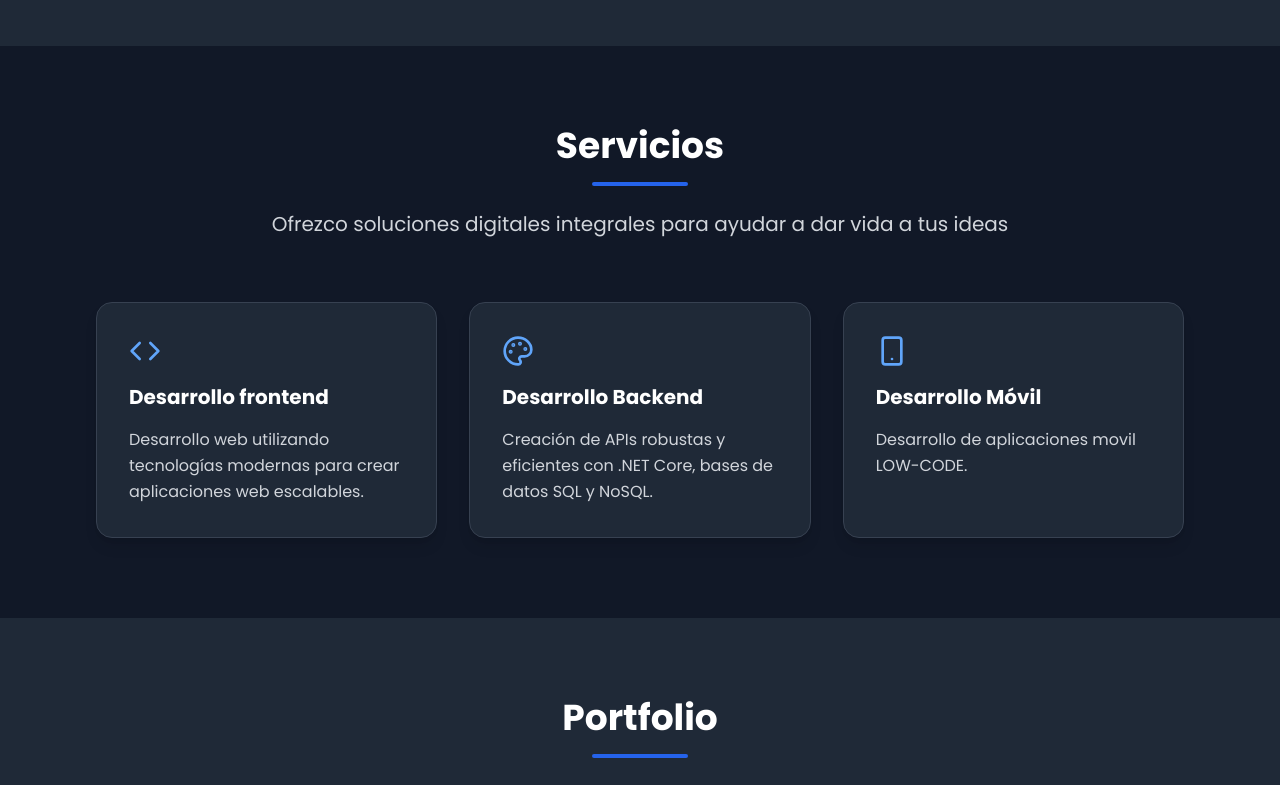
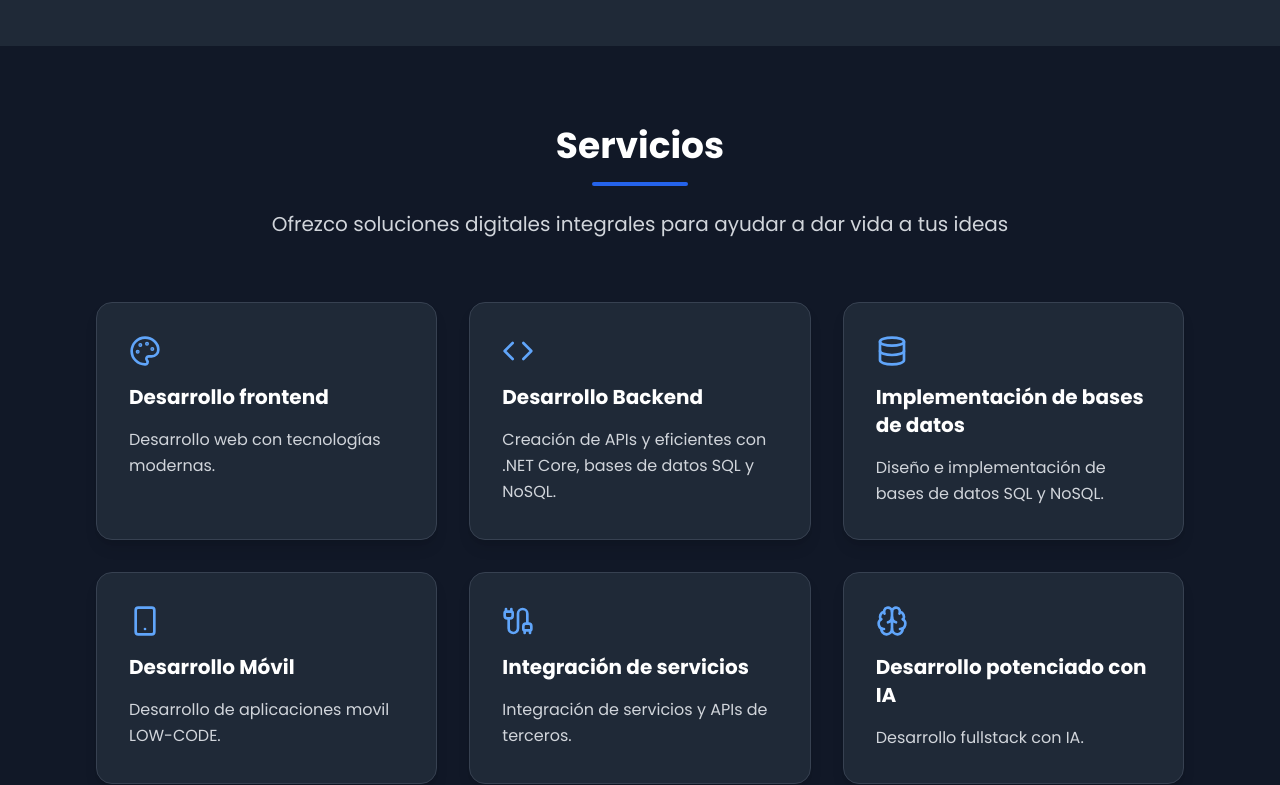
Before and after one commit to leonardoburgosd/portafoliov2, a React (Vite) app: page / in a window 1280 px wide. Shown: the part 2000-2785 px from the top of the page. Built offline with nearby package versions, Linux system fonts and the light colour scheme.

Commit message:
Feature: adición de servicios, corrección de icon

```diff
--- a/index.html
+++ b/index.html
@@ -3,7 +3,7 @@
 
 <head>
   <meta charset="UTF-8" />
-  <link rel="icon" type="image/svg+xml" href="/src//assets/icon.png" />
+  <link rel="icon" type="image/svg+xml" href="/public/icon.png" />
   <meta name="viewport" content="width=device-width, initial-scale=1.0" />
   <title>Leonardo Burgos</title>
   <link href="https://cdnjs.cloudflare.com/ajax/libs/flowbite/2.2.1/flowbite.min.css" rel="stylesheet" />
--- a/src/components/ServicesSection.tsx
+++ b/src/components/ServicesSection.tsx
@@ -1,4 +1,4 @@
-import { Code, Palette, Smartphone } from 'lucide-react';
+import { Brain, Cable, Code, Database, Palette, Smartphone } from 'lucide-react';
 
 interface ServicesSectionProps {
     isDarkMode: boolean;
@@ -10,19 +10,34 @@ export const ServicesSection = ({ isDarkMode }: ServicesSectionProps) => {
 
     const services = [
         {
-            icon: <Code size={32} />,
+            icon: <Palette size={32} />,
             title: "Desarrollo frontend",
-            description: "Desarrollo web utilizando tecnologías modernas para crear aplicaciones web escalables."
+            description: "Desarrollo web con tecnologías modernas."
         },
         {
-            icon: <Palette size={32} />,
+            icon: <Code size={32} />,
             title: "Desarrollo Backend",
-            description: "Creación de APIs robustas y eficientes con .NET Core, bases de datos SQL y NoSQL."
+            description: "Creación de APIs y eficientes con .NET Core, bases de datos SQL y NoSQL."
+        },
+        {
+            icon: <Database size={32} />,
+            title: "Implementación de bases de datos",
+            description: "Diseño e implementación de bases de datos SQL y NoSQL."
         },
         {
             icon: <Smartphone size={32} />,
             title: "Desarrollo Móvil",
             description: "Desarrollo de aplicaciones movil LOW-CODE."
+        },
+        {
+            icon: <Cable size={32} />,
+            title: "Integración de servicios",
+            description: "Integración de servicios y APIs de terceros."
+        },
+        {
+            icon: <Brain size={32} />,
+            title: "Desarrollo potenciado con IA",
+            description: "Desarrollo fullstack con IA."
         }
     ];
 
```
